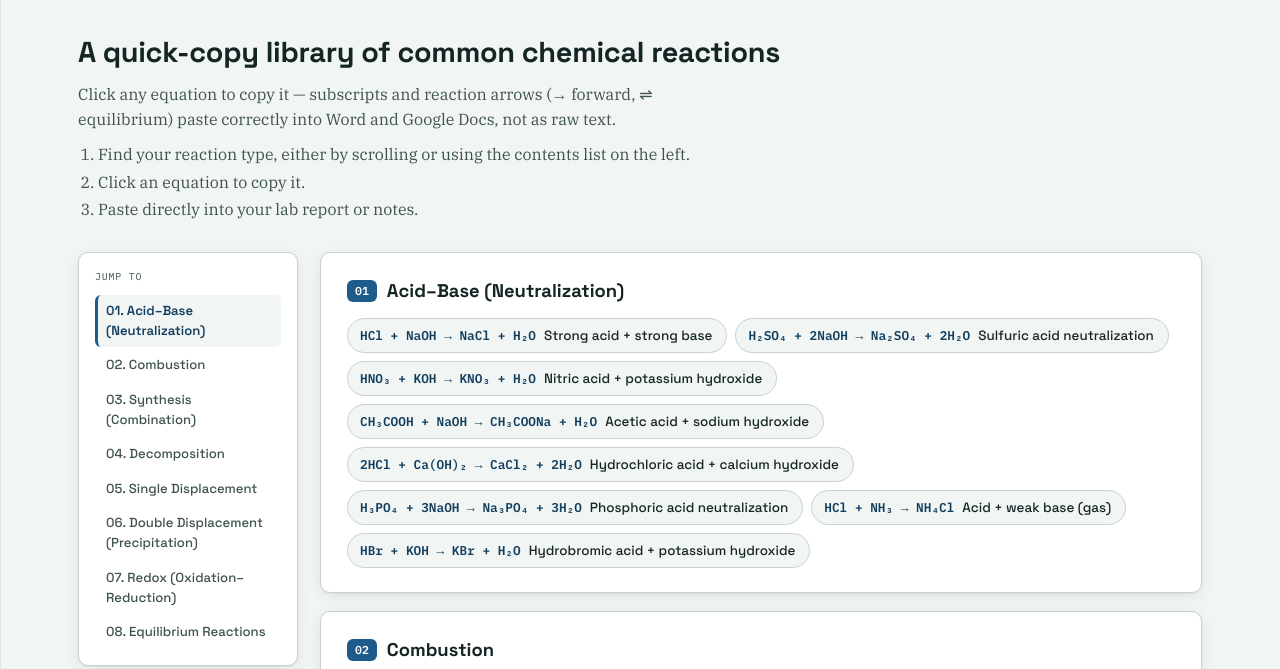
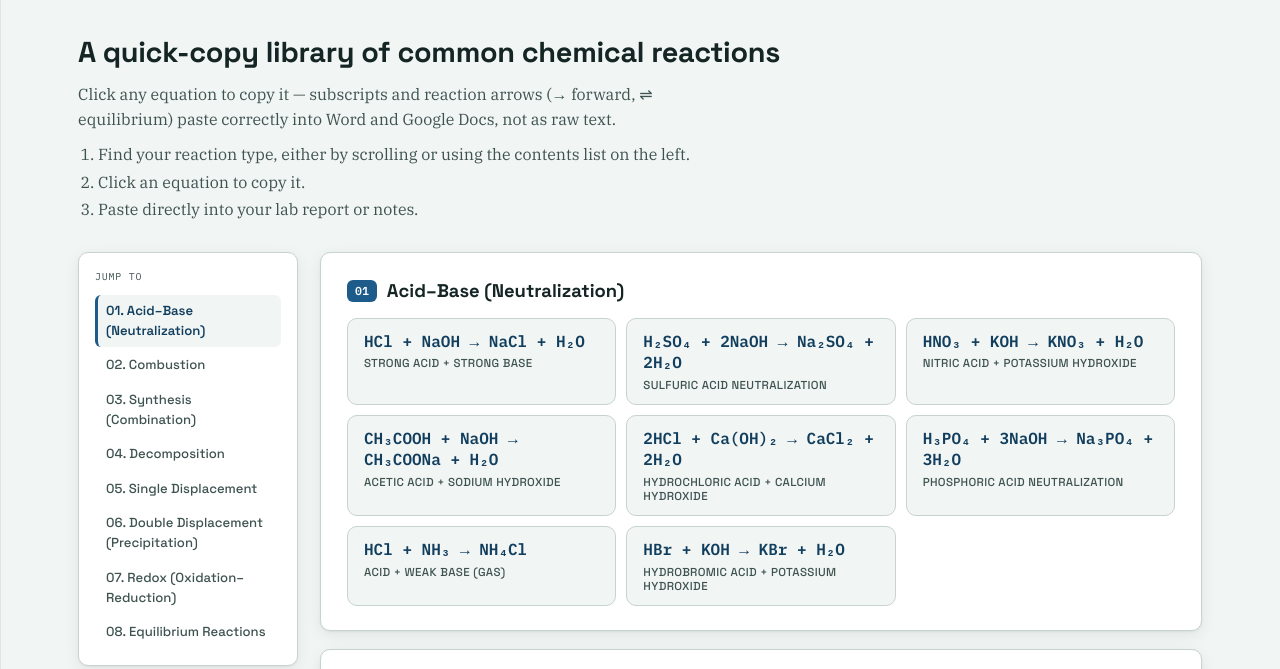
Before and after one commit to MadebySonny/ChemScienceNotation, a plain HTML site: page reactions.html in a window 1280 px wide. Shown: the part 131-800 px from the top of the page. Drawn offline with Linux system fonts and the light colour scheme.

Commit message:
Update styles.css

```diff
--- a/styles.css
+++ b/styles.css
@@ -129,6 +129,19 @@ main { max-width: 1180px; margin: 0 auto; padding: 32px 28px 80px; }
 .copy-grid.constants .copy-chip.copied { border-color: var(--correct); background: var(--correct-bg); }
 .copy-grid.constants .copy-chip.copied .sym { color: var(--correct); }
 
+/* ---------- reaction chips (Reactions page) ---------- */
+.reaction-grid { display: grid; grid-template-columns: repeat(auto-fill, minmax(260px, 1fr)); gap: 10px; }
+.reaction-chip {
+  border-radius: var(--radius); padding: 12px 16px; flex-direction: column; align-items: flex-start;
+  gap: 4px; width: 100%; text-align: left;
+}
+.reaction-chip .sym { font-size: 1rem; line-height: 1.35; white-space: normal; word-break: break-word; }
+.reaction-chip .rx-label {
+  font-family: 'Space Grotesk', sans-serif; font-weight: 500; font-size: 0.72rem;
+  color: var(--ink-soft); text-transform: uppercase; letter-spacing: 0.03em;
+}
+.reaction-chip.copied .rx-label { color: var(--correct); }
+
 footer { text-align: center; padding: 26px; color: var(--ink-soft); font-size: 0.8rem; font-family: 'IBM Plex Mono', monospace; }
 footer a { color: var(--ink-soft); }
 
```
